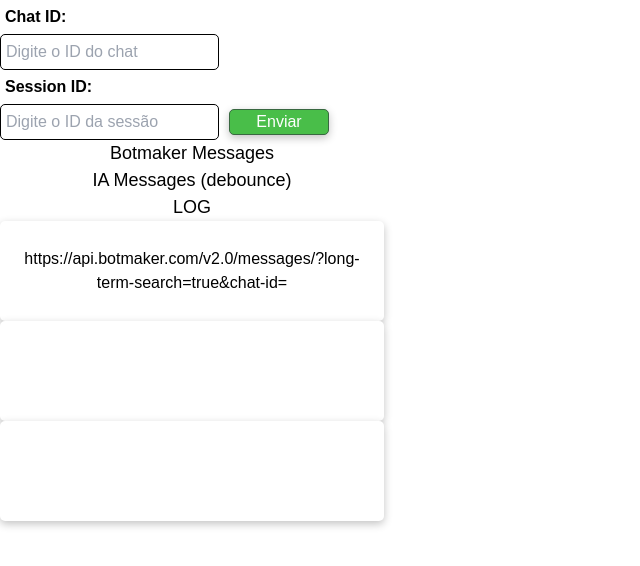
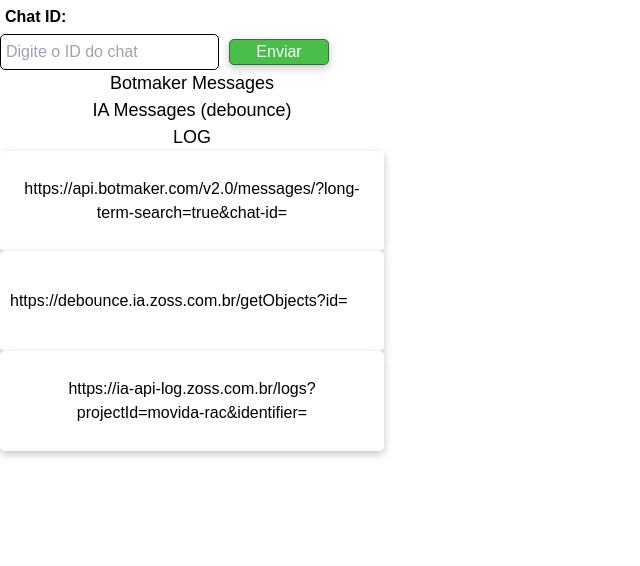
Before and after one commit to PauloRotundaro/ia-links, a Next.js app: page / in a window 1280 px wide. Shown: the top 566 px of the page, without its empty margins (0-640 px from the left). Built offline with nearby package versions, Linux system fonts and the light colour scheme.

Commit message:
rollback

```diff
--- a/src/app/page.tsx
+++ b/src/app/page.tsx
@@ -3,11 +3,8 @@
 import { useState } from "react";
 
 export default function Home() {
-  const [inputChatId, setInputChatId] = useState("");
-  const [inputSessionId, setInputSessionId] = useState("");
+  const [inputCode, setInputCode] = useState("");
   const [sessionId, setSessionId] = useState("");
-  const [debounceContent, setDebounceContent] = useState("");
-  const [logContent, setLogContent] = useState("");
   const [copied, setCopied] = useState(false);
 
   const handleCopy = async (text: string) => {
@@ -21,7 +18,7 @@ export default function Home() {
   };
 
   const fetchSessionId = async (chatId: string) => {
-    if (!inputChatId) throw new Error("ID do chat não informado.");
+    if (!inputCode) return;
 
     try {
       const response = await fetch(`https://api.botmaker.com/v2.0/chats/${chatId}`, {
@@ -38,37 +35,6 @@ export default function Home() {
 
       if (sessionIdFromApi) {
         setSessionId(sessionIdFromApi);
-
-        //Debounce content
-        const debounceResponse = await fetch(`https://debounce.ia.zoss.com.br/getObjects?id=${sessionIdFromApi}`, {
-          method: "GET",
-          headers: {
-            "Content-Type": "application/json"
-          },
-          redirect: "follow"
-        });
-        if (!debounceResponse.ok) throw new Error(`Erro ao buscar dados do debounce`);
-        const debounceData = await debounceResponse.json();
-
-        console.log(`Debounce data: ${debounceData}`)
-
-        setDebounceContent(debounceData);
-
-        //LOG content
-        const logResponse = await fetch(`https://ia-api-log.zoss.com.br/logs?projectId=movida-rac&identifier=${sessionIdFromApi}`, {
-          method: "GET",
-          headers: {
-            "Content-Type": "application/json"
-          },
-          redirect: "follow"
-        });
-        if (!logResponse.ok) throw new Error("Erro ao buscar dados do debounce");
-        const logData = await logResponse.json();
-
-        console.log(`LOG data: ${logData}`)
-
-        setLogContent(logData);
-
       } else {
         throw new Error("ia_session_id não encontrado");
       }
@@ -82,10 +48,8 @@ export default function Home() {
     <div className="grid grid-rows-[20px_1fr_20px] items-center justify-items-center min-h-screen p-8 pb-20 gap-16 sm:p-20 font-[family-name:var(--font-geist-sans)]">
       <div className="flex">
         <div className="mr-3 input-title">Chat ID:</div>
-        <input className="pl-1 pr-1 " placeholder="Digite o ID do chat" value={inputChatId} onChange={(e) => setInputChatId(e.target.value)} />
-        <div className="mr-3 input-title">Session ID:</div>
-        <input className="pl-1 pr-1 " placeholder="Digite o ID da sessão" value={inputSessionId} onChange={(e) => setInputSessionId(e.target.value)} />
-        <button className="btn" onClick={() => fetchSessionId(inputChatId)}>Enviar</button>
+        <input className="pl-1 pr-1 " placeholder="Digite o ID do chat" value={inputCode} onChange={(e) => setInputCode(e.target.value)}/>
+        <button className="btn" onClick={() => fetchSessionId(inputCode)}>Enviar</button>
       </div>
       <main className="wdt-100 flex flex-col gap-8">
         <div className="column-titles flex">
@@ -94,9 +58,9 @@ export default function Home() {
           <p className="column-title">LOG</p>
         </div>
         <div className="columns flex gap-4 space-around">
-          <div className="column-30" onClick={() => handleCopy(`https://api.botmaker.com/v2.0/messages/?long-term-search=true&chat-id=${inputChatId}`)}><p>https://api.botmaker.com/v2.0/messages/?long-term-search=true&chat-id={inputChatId}</p></div>
-          <div className="column-30" onClick={() => handleCopy(`https://debounce.ia.zoss.com.br/getObjects?id=${sessionId}`)}>{debounceContent}</div>
-          <div className="column-30" onClick={() => handleCopy(`https://ia-api-log.zoss.com.br/logs?projectId=movida-rac&identifier=${sessionId}`)}>{logContent}</div>
+          <div className="column-30" onClick={() => handleCopy(`https://api.botmaker.com/v2.0/messages/?long-term-search=true&chat-id=${inputCode}`)}><p>https://api.botmaker.com/v2.0/messages/?long-term-search=true&chat-id={inputCode}</p></div>
+          <div className="column-30" onClick={() => handleCopy(`https://debounce.ia.zoss.com.br/getObjects?id=${sessionId}`)}>https://debounce.ia.zoss.com.br/getObjects?id={sessionId}</div>
+          <div className="column-30" onClick={() => handleCopy(`https://ia-api-log.zoss.com.br/logs?projectId=movida-rac&identifier=${sessionId}`)}>https://ia-api-log.zoss.com.br/logs?projectId=movida-rac&identifier={sessionId}</div>
         </div>
       </main>
       {copied && <p className="mt-2 copied">Texto copiado!</p>}
```
